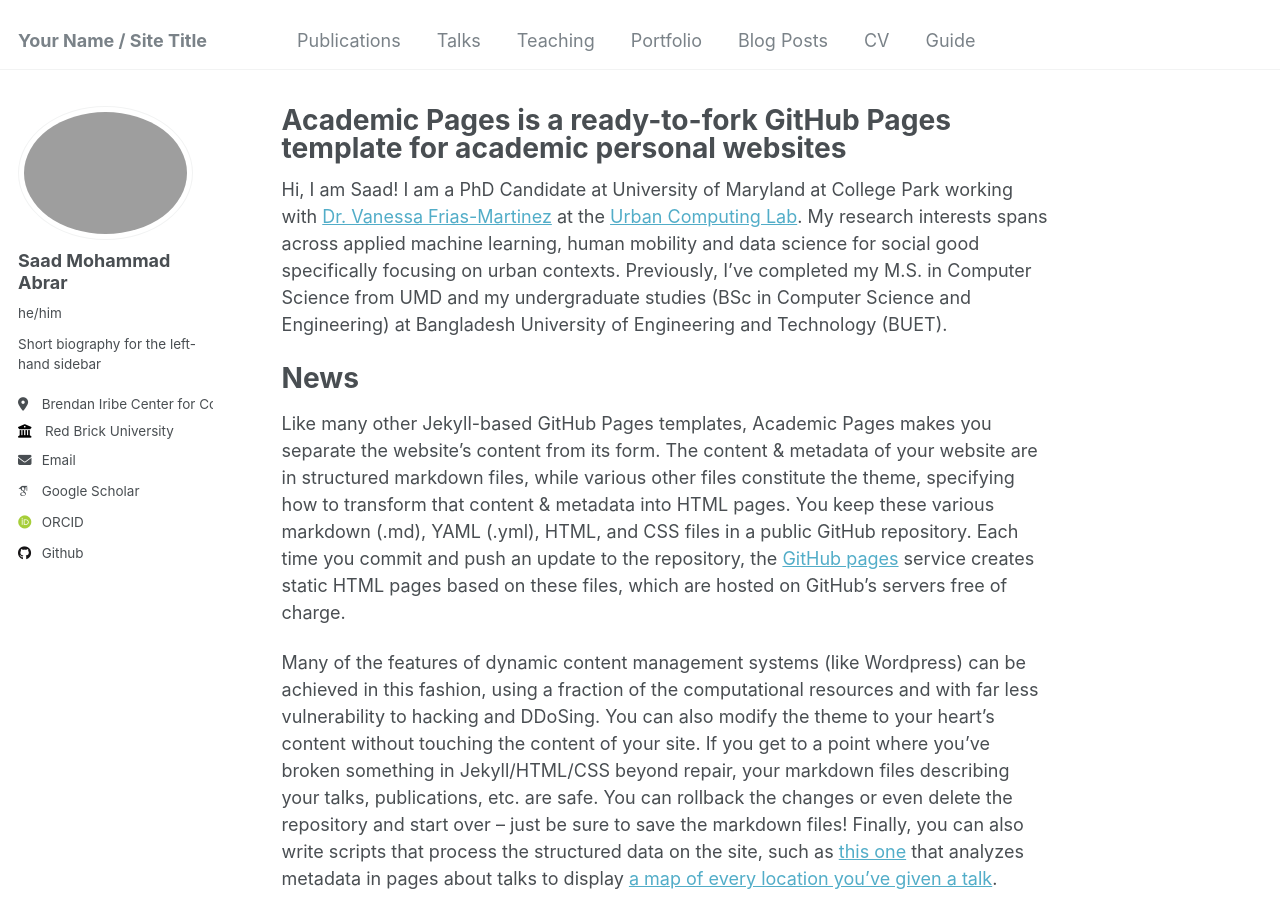
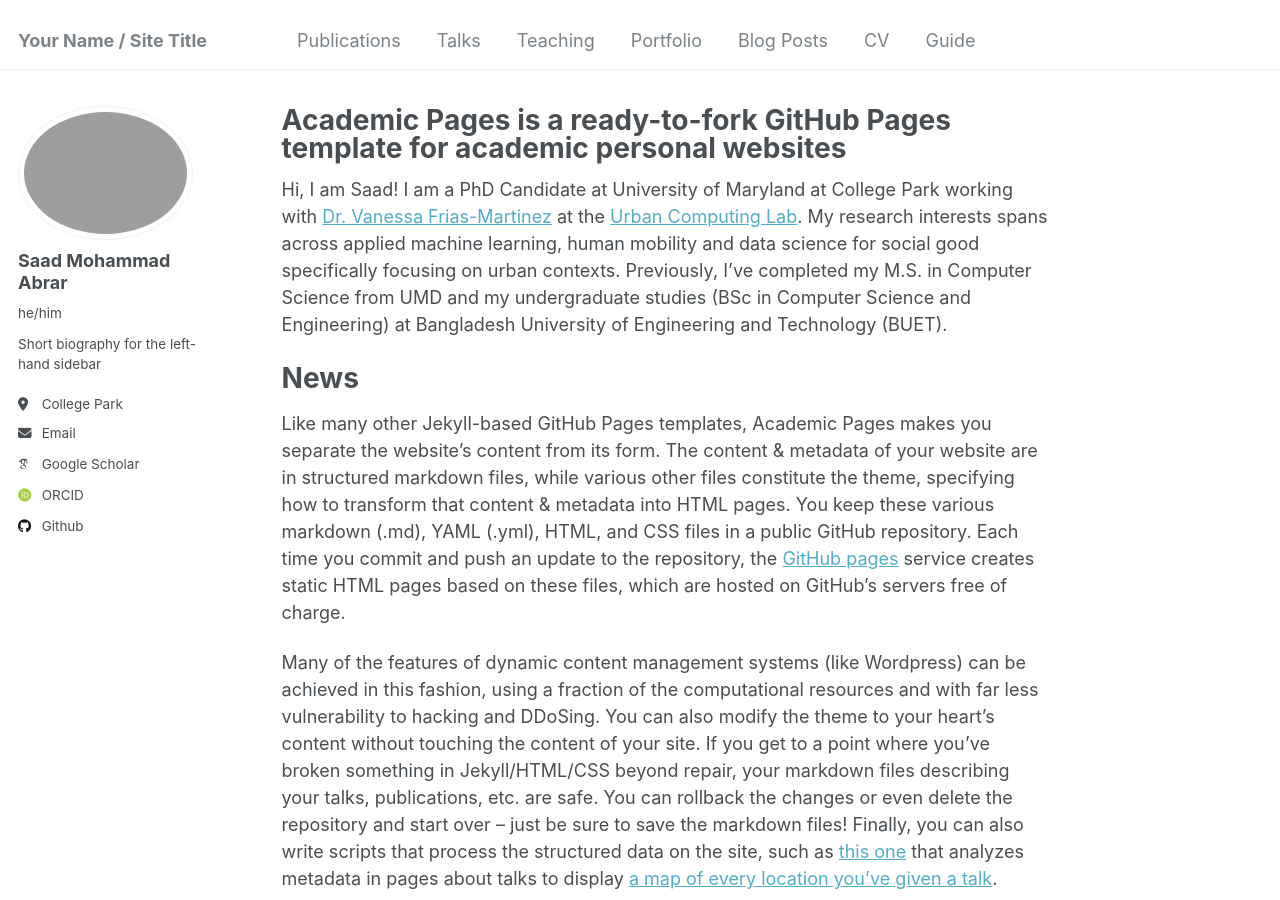
Before and after one commit to saad-abrar/saad-abrar.github.io, a Jekyll site: the page built from _pages/about.md, in a window 1280 px wide and 900 px high. Built offline with Jekyll 4.4.1, drawn with Linux system fonts in a browser that asks for light colours; some web fonts are replaced.

Commit message:
updated figs and base paths;

```diff
--- a/_config.yml
+++ b/_config.yml
@@ -12,21 +12,21 @@
 title_separator: "-"
 name: &name "Your Name"
 description: &description "personal description"
-url: https://academicpages.github.io # the base hostname & protocol for your site e.g. "https://mmistakes.github.io"
+url: https://saad-abrar.github.io # the base hostname & protocol for your site e.g. "https://mmistakes.github.io"
 baseurl: "" # the subpath of your site, e.g. "/blog"
-repository: "academicpages/academicpages.github.io"
+repository: "saad-abrar/saad-abrar.github.io"
 
 # Site Author - The following control what appear as part of the author content on the side bar.
 #               If a field is blank the icon and link will not appear, otherwise it will be shown.
 #               Additional customization can be done by editing /_includes/author-profile.html
 author:
   # Biographic information
-  avatar: "profile.jpg"
+  avatar: "profile.png"
   name: "Saad Mohammad Abrar"
   pronouns: "he/him"
   bio: "Short biography for the left-hand sidebar"
-  location: "Brendan Iribe Center for Computer Science and Engineering"
-  employer: "Red Brick University"
+  location: "College Park"
+  employer: #"Red Brick University"
   #uri              : # URL
   email: "sabrar@umd.edu"
 
```
